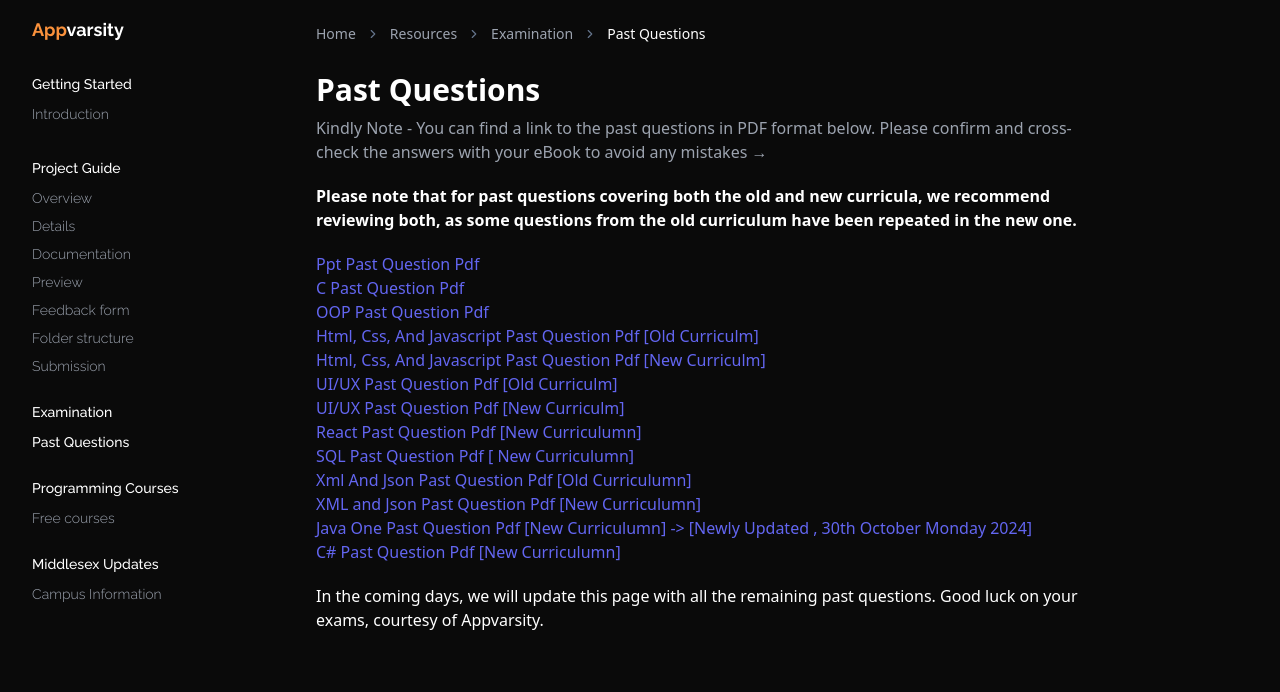
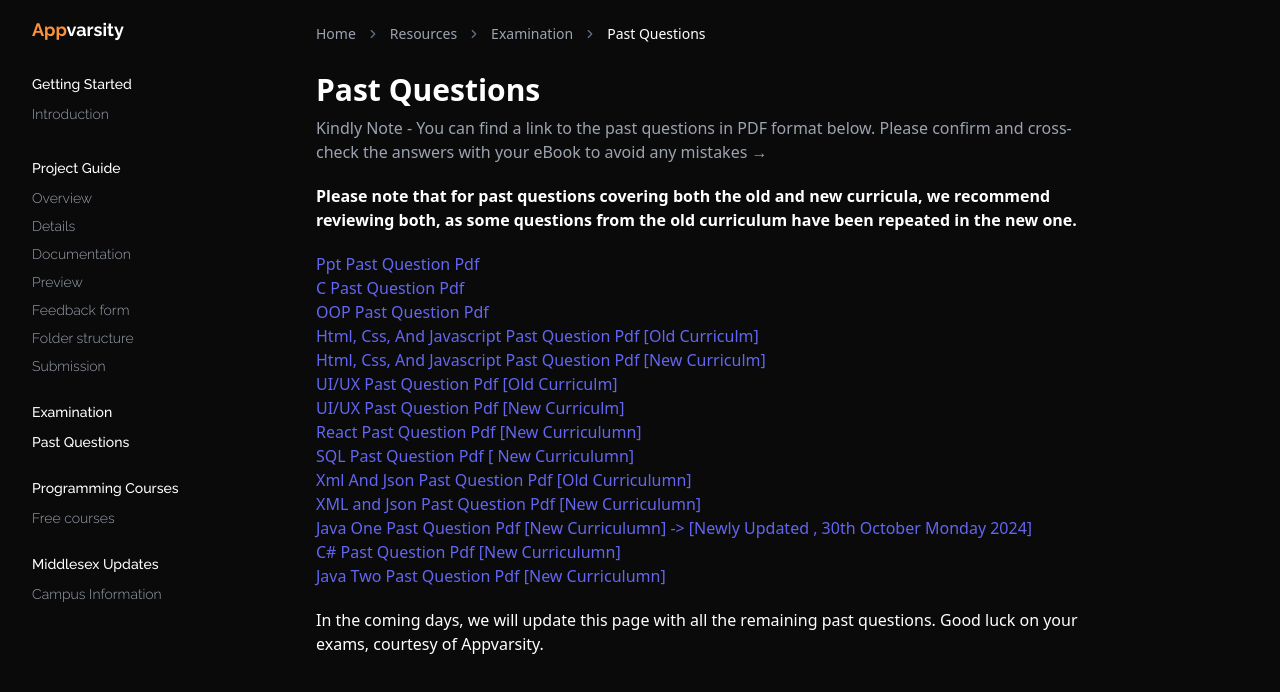
Before and after one commit to somkenemuscle/AppVarsity, a Next.js app: page /resources/examination/pastquestions in a window 1280 px wide. Shown: the top 692 px of the page. Built offline with nearby package versions, Linux system fonts and the light colour scheme; no server answers.

Commit message:
Java 2 past question  Updated

```diff
--- a/constants/pastQuestionPdfLinks.ts
+++ b/constants/pastQuestionPdfLinks.ts
@@ -51,5 +51,9 @@ export const pastQuestionPdflinks = [
         href: 'https://ipw88zuno5.ufs.sh/f/rXxdhjbFRcsm5ji0LiHIQK4kgVSDcqj1oyiNAfWOvx7XZG8F',
         course: ' C# Past Question Pdf [New Curriculumn]'
     },
+    {
+        href: 'https://t4bg270yk4.ufs.sh/f/yvg0jlQbOFCv55VZY2OKiAnE1dwuNhvfBMQaFHbJxZsOerR2',
+        course: ' Java Two Past Question Pdf [New Curriculumn]'
+    },
 
 ]
```
